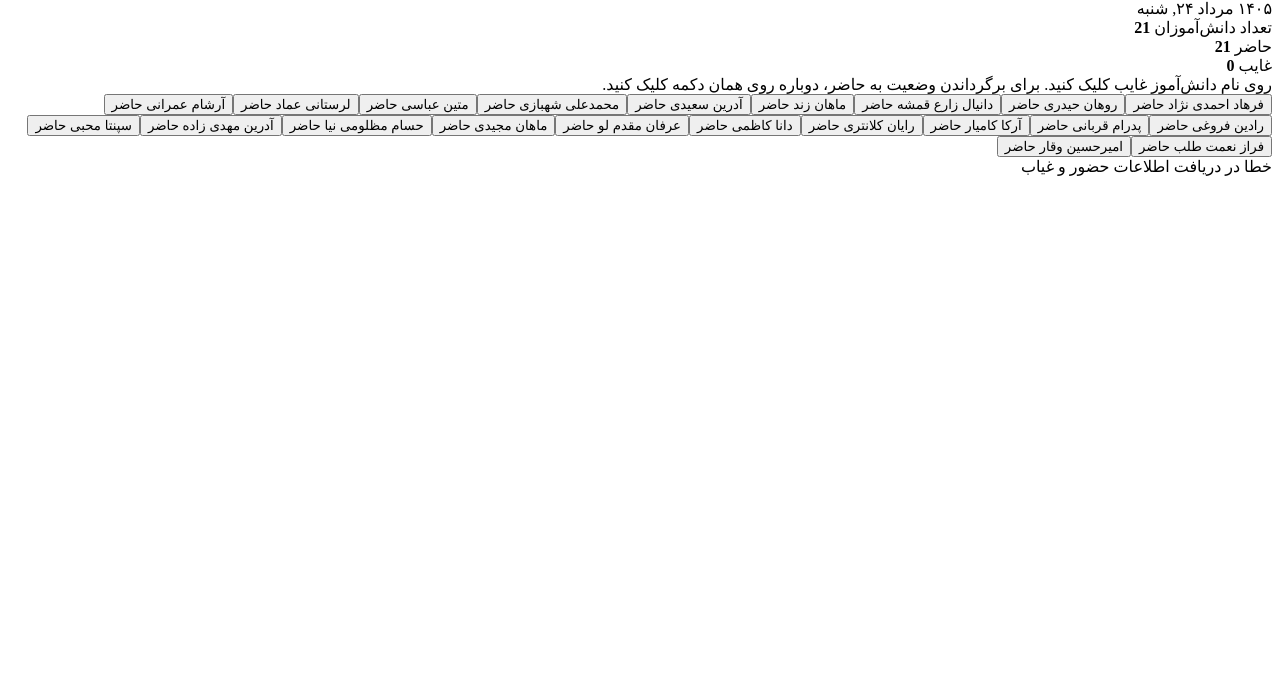
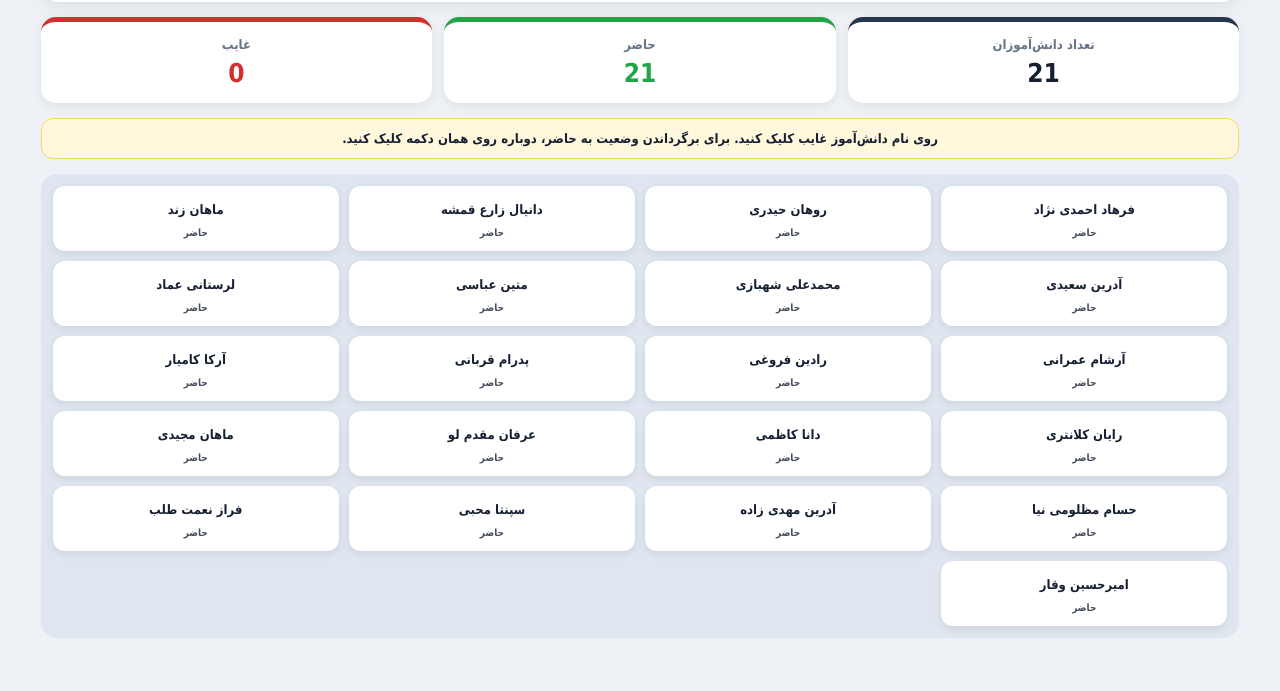
Before and after one commit to yahooghoub-tech/whisper-test, a website: page attendance-6-2.html in a window 1280 px wide. Shown: the part 109-800 px from the top of the page. Drawn offline with nearby package versions, Linux system fonts and the light colour scheme; no server answers.

Commit message:
update website

```diff
--- a/attendance-6-2.html
+++ b/attendance-6-2.html
@@ -6,7 +6,7 @@
 
 <title>حضور و غیاب ششم-2</title>
 
-<link rel="stylesheet" href="attendance-2.css">
+<link rel="stylesheet" href="attendance-6-2.css">
 </head>
 
 <body>
```
